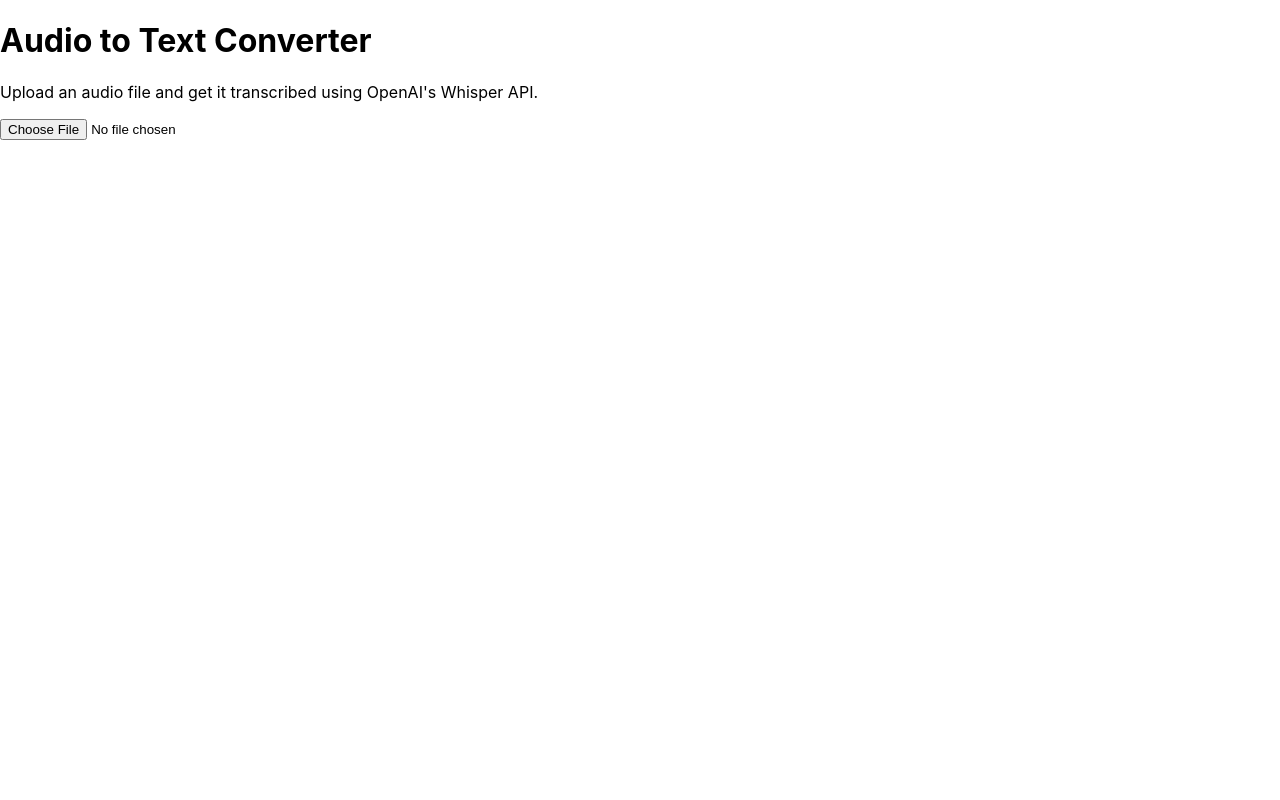
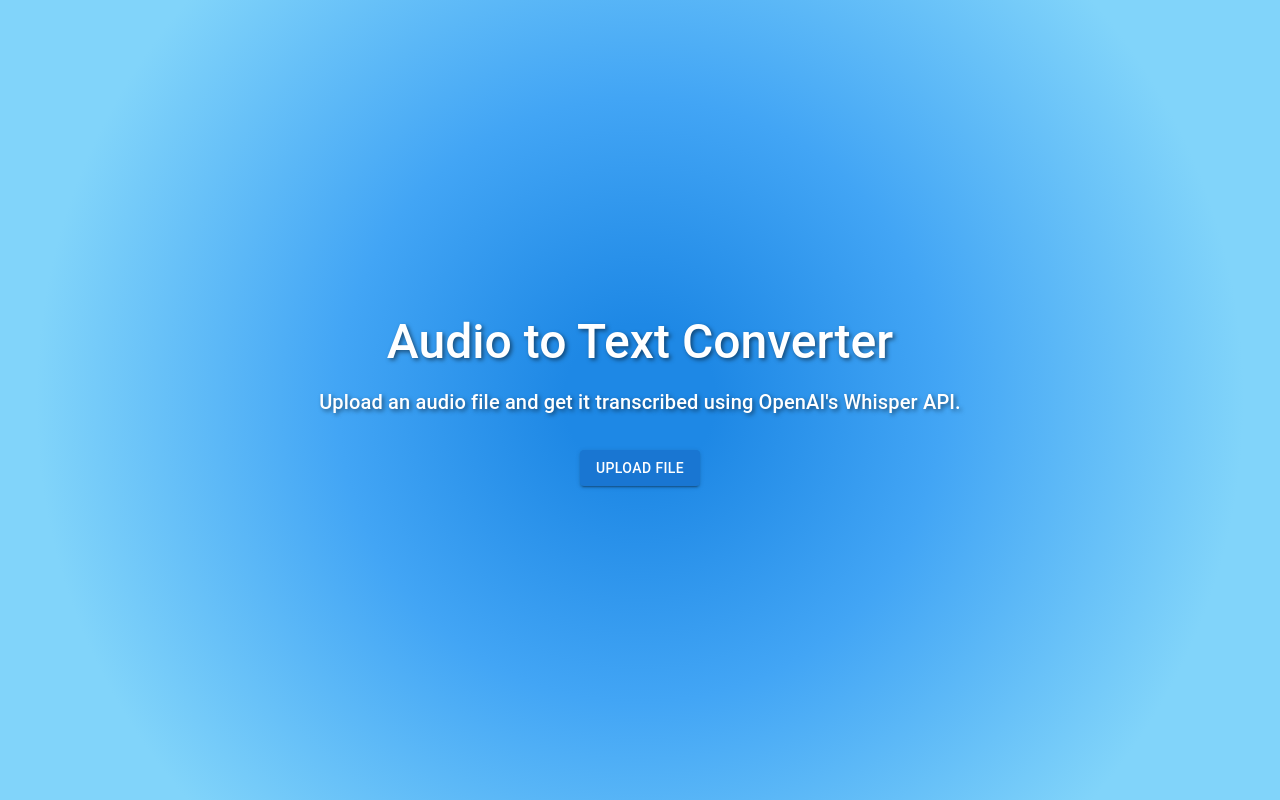
Before and after one commit to ashuppal/whisperPPT, a React (Create React App) app in the folder frontend/: page / in a window 1280 px wide. Built offline with nearby package versions, Linux system fonts and the light colour scheme.

Commit message:
added material UI

```diff
--- a/frontend/package.json
+++ b/frontend/package.json
@@ -3,6 +3,9 @@
   "version": "0.1.0",
   "private": true,
   "dependencies": {
+    "@emotion/react": "^11.10.6",
+    "@emotion/styled": "^11.10.6",
+    "@mui/material": "^5.11.16",
     "@testing-library/jest-dom": "^5.16.5",
     "@testing-library/react": "^13.4.0",
     "@testing-library/user-event": "^13.5.0",
--- a/frontend/src/App.js
+++ b/frontend/src/App.js
@@ -1,6 +1,7 @@
 import React, { useState } from 'react';
 import LandingPage from './Components/LandingPage';
 import Transcription from './Components/Transcription';
+//import Footer from './Components/Footer';
 
 function App() {
   const [audioFile, setAudioFile] = useState(null);
@@ -13,6 +14,7 @@
     <div>
       <LandingPage onUpload={handleFileUpload} />
       {audioFile && <Transcription audioFile={audioFile} />}
+      {/* <Footer /> */}
     </div>
   );
 }
--- a/frontend/src/Components/LandingPage.js
+++ b/frontend/src/Components/LandingPage.js
@@ -1,12 +1,43 @@
 import React from 'react';
+import { Typography, Button, Box } from '@mui/material';
+import { styled } from '@mui/system';
+
+const GradientBackground = styled('div')({
+  minHeight: '100vh',
+  background: 'radial-gradient(circle at center, #1e88e5 10%, #42a5f5 40%, #81d4fa 80%)',
+  display: 'flex',
+  flexDirection: 'column',
+  alignItems: 'center',
+  justifyContent: 'center',
+  textAlign: 'center',
+});
+
+const StyledTypography = styled(Typography)({
+  color: '#ffffff',
+  textShadow: '2px 2px 4px rgba(0, 0, 0, 0.5)',
+  fontWeight: 500,
+});
 
 const LandingPage = ({ onUpload }) => {
+  const handleUpload = (event) => {
+    onUpload(event.target.files[0]);
+  };
+
   return (
-    <div>
-      <h1>Audio to Text Converter</h1>
-      <p>Upload an audio file and get it transcribed using OpenAI's Whisper API.</p>
-      <input type="file" accept="audio/*" onChange={onUpload} />
-    </div>
+    <GradientBackground>
+      <Box mb={2}>
+        <StyledTypography variant="h3">Audio to Text Converter</StyledTypography>
+      </Box>
+      <Box mb={4}>
+        <StyledTypography variant="h6">
+          Upload an audio file and get it transcribed using OpenAI's Whisper API.
+        </StyledTypography>
+      </Box>
+      <Button variant="contained" component="label">
+        Upload File
+        <input type="file" accept="audio/*" onChange={handleUpload} style={{ display: 'none' }} />
+      </Button>
+    </GradientBackground>
   );
 };
 
--- a/frontend/src/Components/Transcription.js
+++ b/frontend/src/Components/Transcription.js
@@ -1,28 +1,35 @@
 import React, { useState, useEffect } from 'react';
 import axios from 'axios';
-//import { saveAs } from 'file-saver';
 import PptxGenJS from 'pptxgenjs';
 
 const Transcription = ({ audioFile }) => {
   const [transcription, setTranscription] = useState(null);
-  //const [slides, setSlides] = useState(null);
 
+  // Function to generate a PowerPoint presentation from an array of slides
   const generatePPT = (slides) => {
-    const pptx = new PptxGenJS();
+    const pptx = new PptxGenJS(); // Create a new PowerPoint object
 
     slides.forEach((slideData) => {
-      const slide = pptx.addSlide();
+      const slide = pptx.addSlide(); // Add a new slide to the presentation
+      // Add the slide header as a text object
       slide.addText(slideData.Header, { x: 1, y: 1, w: 8, h: 1, fontSize: 24, bold: true });
 
+      // Add the bullet points as text objects
       slideData.BulletPoints.forEach((bulletPoint, index) => {
         slide.addText(bulletPoint, { x: 1, y: 1.5 + index * 0.5, w: 8, h: 0.5, fontSize: 14, bullet: true });
       });
     });
 
+    // Save the generated PowerPoint presentation as a file
     pptx.writeFile('Generated_Presentation.pptx');
   };
 
+  // useEffect hook to handle side effect of getting transcription when audioFile is updated
   useEffect(() => {
+    // If audioFile is not provided, do not perform any action
+    if (!audioFile) return;
+
+    // Function to get the transcription and slide data from the server
     const getTranscription = async () => {
       try {
         const formData = new FormData();
@@ -34,31 +41,27 @@
           }
         });
 
-        setTranscription(response.data.transcription);
+        setTranscription(response.data.transcription); // Update the transcription state
         generatePPT(response.data.slides); // Generate PowerPoint presentation from the slides
       } catch (error) {
         console.error('Error getting transcription:', error);
       }
     };
 
-    if (audioFile) {
-      getTranscription();
-    }
+    // Call the getTranscription function
+    getTranscription();
   }, [audioFile]);
-
-  // const savePPT = (pptBlob) => {
-  //   const blob = new Blob([pptBlob], { type: 'application/vnd.openxmlformats-officedocument.presentationml.presentation' });
-  //   saveAs(blob, 'generated_presentation.pptx');
-  // };
 
   return (
     <div>
       {transcription ? (
+        // Show the transcription when it's available
         <div>
           <h2>Transcription:</h2>
           <p>{transcription}</p>
         </div>
       ) : (
+        // Show a processing message while waiting for the transcription
         <p>Processing your audio file...</p>
       )}
     </div>
```
Also changed, not shown: frontend/src/Components/Footer.js (added, +15 -0 lines), frontend/src/Components/AboutPage.js (added), 2 other files (tests, documents, lock files or other folders).
